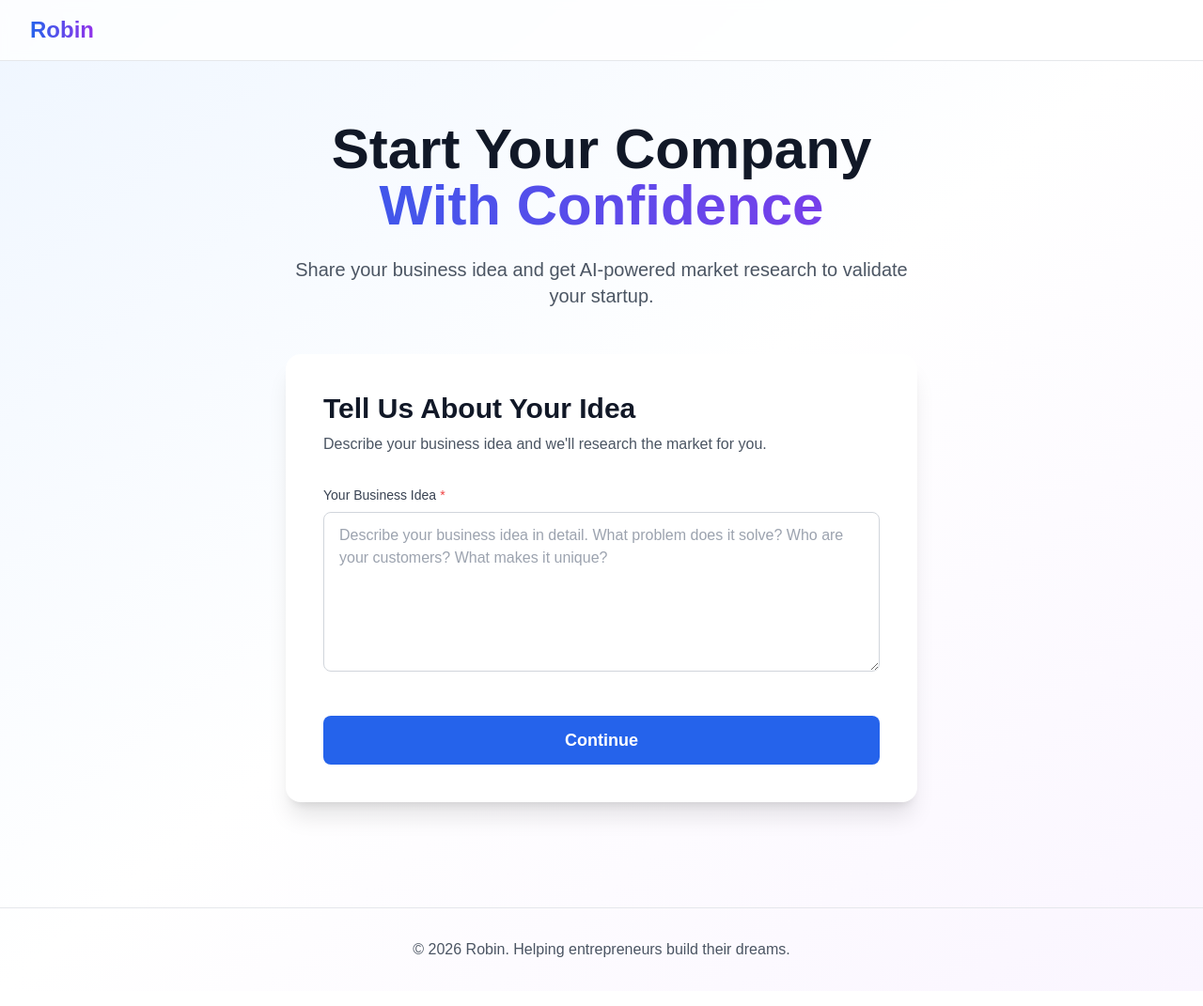
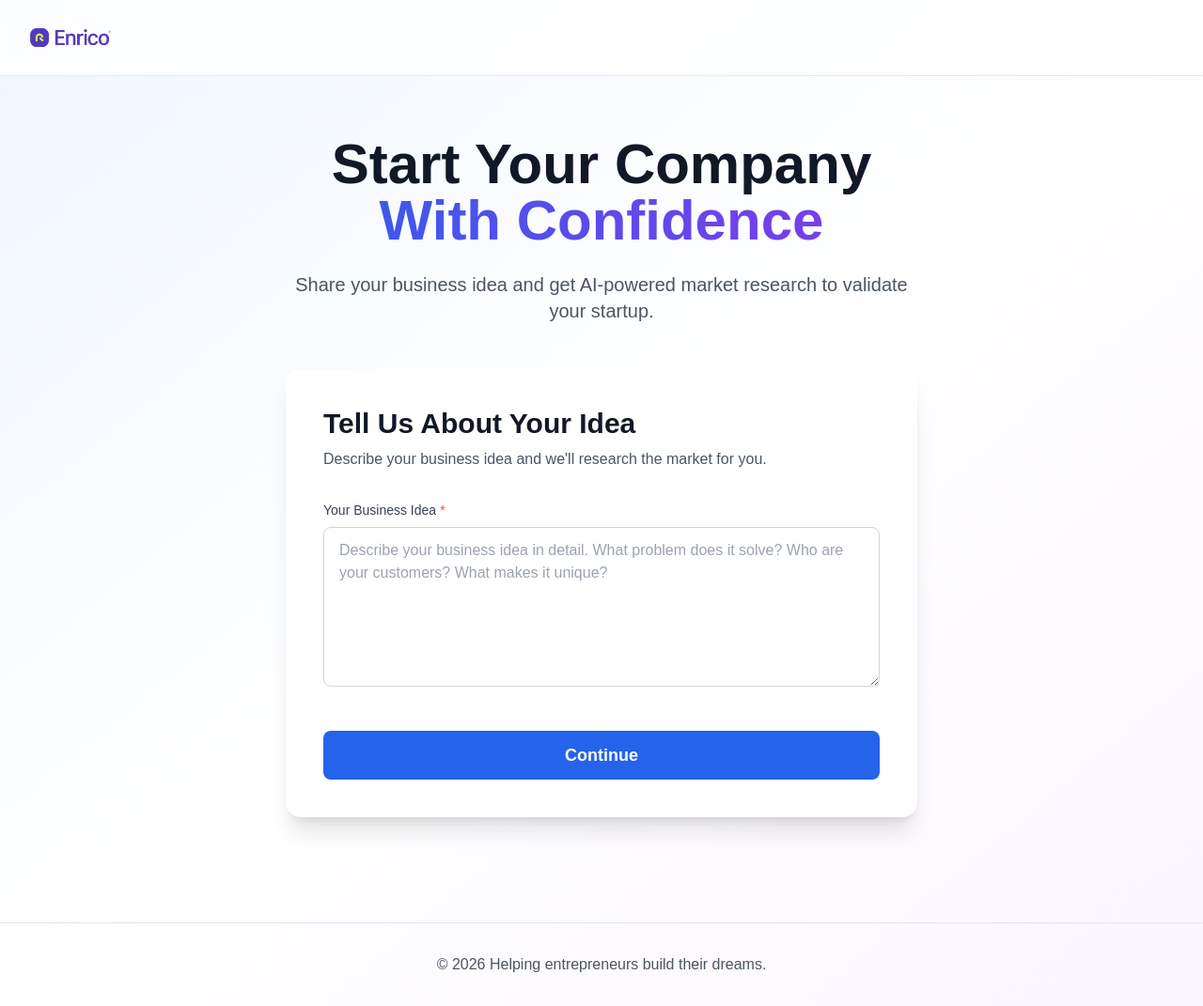
Before and after one commit to Rit-Hus/enrico, a Next.js app: page / in a window 1280 px wide. Shown: the whole page at 94% size. Built offline with nearby package versions, Linux system fonts and the light colour scheme.

Commit message:
add logo

```diff
--- a/src/app/page.tsx
+++ b/src/app/page.tsx
@@ -264,9 +264,7 @@ export default function Home() {
 			<header className="border-b border-gray-200 dark:border-gray-700 bg-white/80 dark:bg-gray-900/80 backdrop-blur-sm">
 				<nav className="max-w-7xl mx-auto px-4 sm:px-6 lg:px-8 py-4">
 					<div className="flex items-center justify-between">
-						<h1 className="text-2xl font-bold bg-gradient-to-r from-blue-600 to-purple-600 bg-clip-text text-transparent">
-							Robin
-						</h1>
+						<img src="/logo.png" alt="Logo" className="h-12 object-contain" />
 						{view !== "form" && (
 							<button
 								onClick={() => {
@@ -1404,7 +1402,7 @@ export default function Home() {
 			<footer className="border-t border-gray-200 dark:border-gray-700 mt-12">
 				<div className="max-w-7xl mx-auto px-4 sm:px-6 lg:px-8 py-8">
 					<p className="text-center text-gray-600 dark:text-gray-400">
-						&copy; 2026 Robin. Helping entrepreneurs build their dreams.
+						&copy; 2026 Helping entrepreneurs build their dreams.
 					</p>
 				</div>
 			</footer>
--- a/src/components/Navbar.tsx
+++ b/src/components/Navbar.tsx
@@ -1,5 +1,6 @@
 "use client";
 
+import Image from "next/image";
 import Link from "next/link";
 import { useState } from "react";
 
@@ -24,9 +25,15 @@ export default function Navbar() {
 					<div className="flex-shrink-0">
 						<Link
 							href="/"
-							className="text-2xl font-bold text-gray-900 dark:text-white hover:text-blue-600 dark:hover:text-blue-400 transition-colors"
+							className="flex items-center gap-2 hover:opacity-80 transition-opacity"
 						>
-							Robin-2
+							<Image
+								src="/logo.png"
+								alt="Logo"
+								width={80}
+								height={45}
+								className="object-contain"
+							/>
 						</Link>
 					</div>
 
```
Also changed, not shown: public/logo.png (added).
